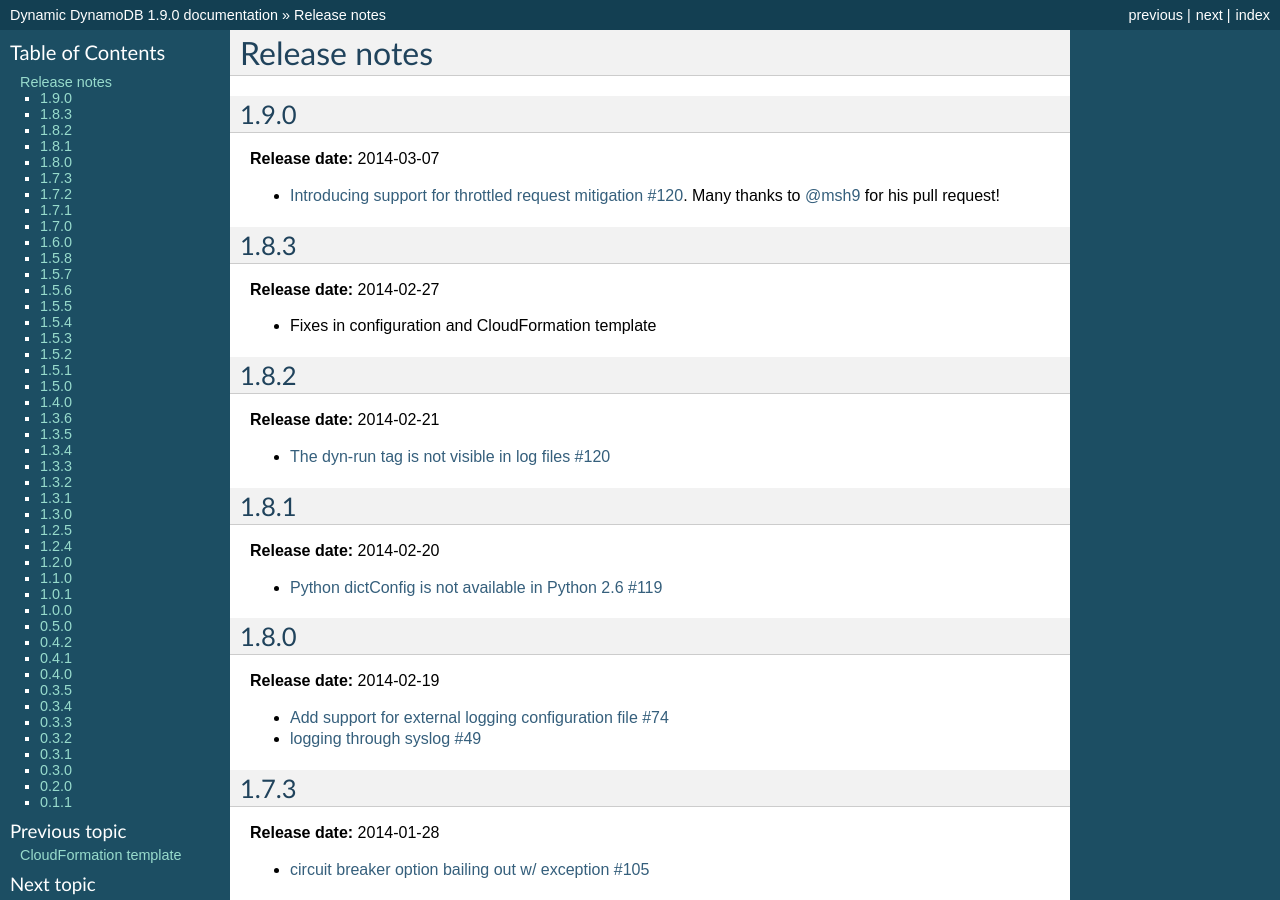
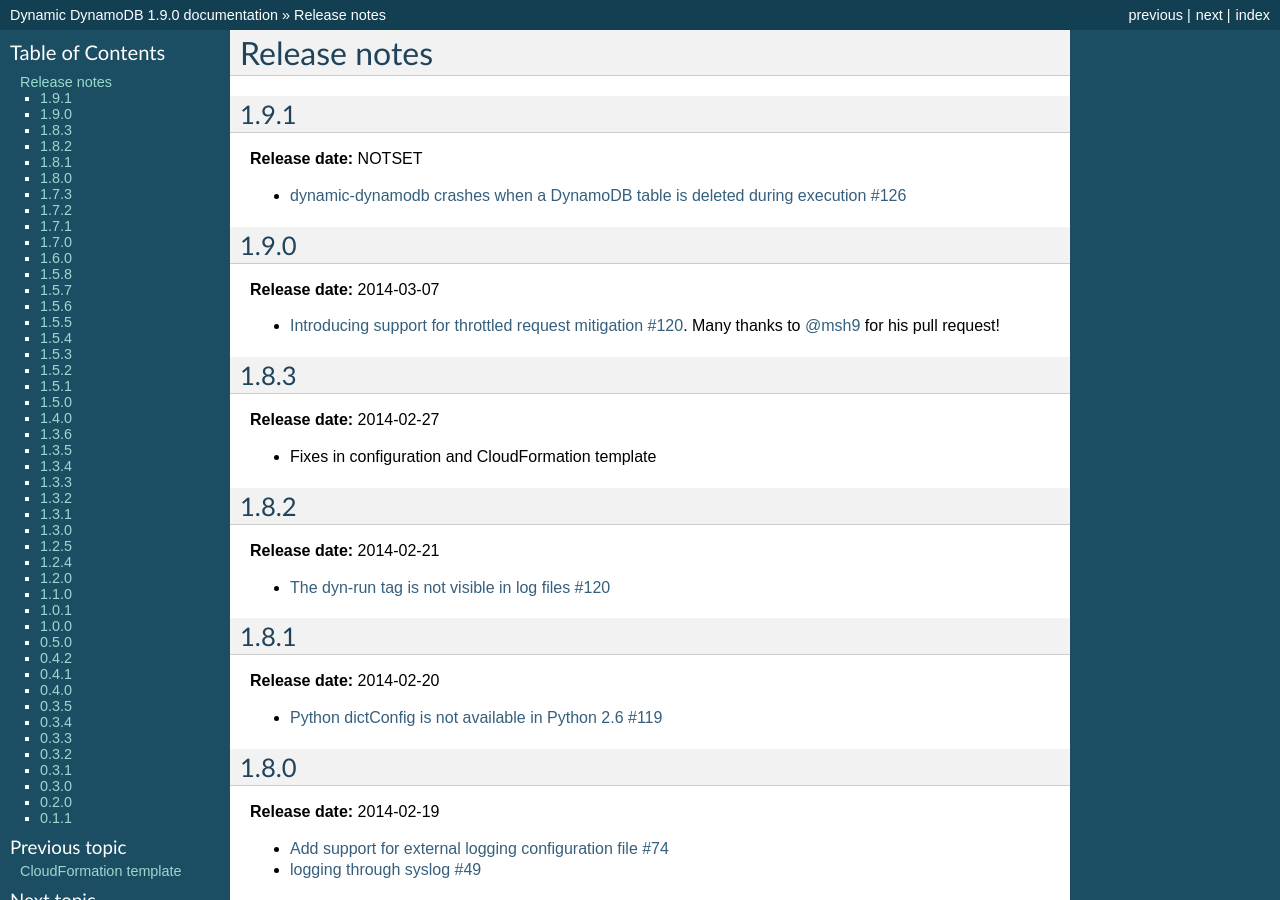
Before and after one commit to sebdah/dynamic-dynamodb, a Sphinx documentation site: the page built from docs/release_notes.rst, in a window 1280 px wide and 900 px high. Built offline with Sphinx 7.4.7, drawn with Linux system fonts in a browser that asks for light colours.

Commit message:
Added release notes for #126

```diff
--- a/docs/release_notes.rst
+++ b/docs/release_notes.rst
@@ -1,5 +1,12 @@
 Release notes
 =============
+
+1.9.1
+-----
+
+**Release date:** NOTSET
+
+- `dynamic-dynamodb crashes when a DynamoDB table is deleted during execution #126 <https://github.com/sebdah/dynamic-dynamodb/issues/126>`__
 
 1.9.0
 -----
```
